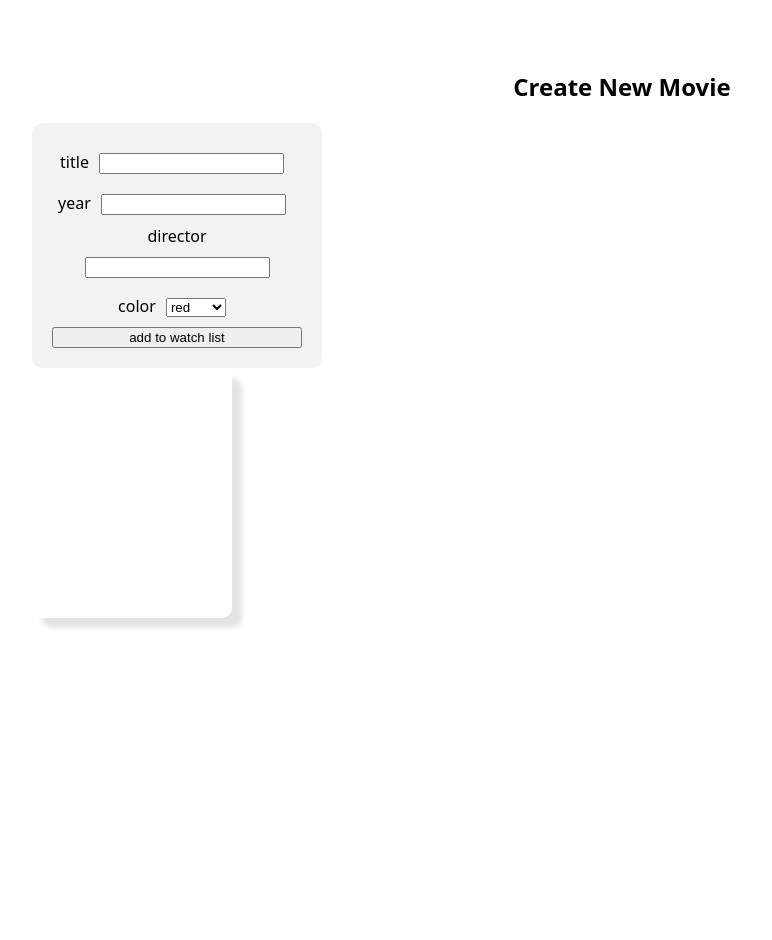
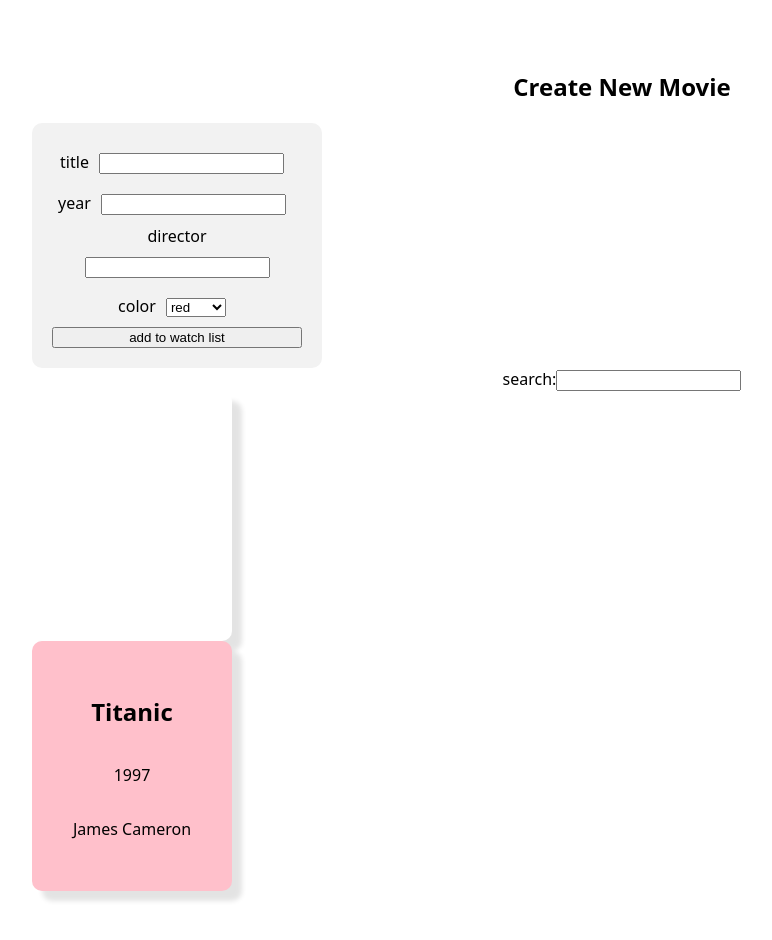
Before and after one commit to kashitamang/movie-list-maker, a React (Create React App) app: page / in a window 1280 px wide. Shown: the whole page, without its empty margins (18-790 px from the left). Before the commit the page ends 800 px from the top, so only its background shows below. Built offline with nearby package versions, Linux system fonts and the light colour scheme.

Commit message:
fized some errors, movie is rendering to page again, and to list, adds search input

```diff
--- a/src/App.js
+++ b/src/App.js
@@ -13,14 +13,19 @@
   const [movieYear, setMovieYear] = useState('');
   const [movieDirector, setMovieDirector] = useState('');
   const [movieColor, setMovieColor] = useState('');
-  const [allMovies, setAllMovies] = useState([]);
+  const [allMovies, setAllMovies] = useState([{
+    title: 'Titanic',
+    director: 'James Cameron',
+    year: '1997',
+    color: 'pink', }
+  ]);
   //filter state
   const [filteredMovies, setFilteredMovies] = useState(allMovies);
   const [filterMovie, setFilterMovie] = useState('');
   //put use effect here
+  useEffect(() => handleFilterMovies(filterMovie), [allMovies, filterMovie]);
 
-
-  console.table(allMovies);
+  console.table(movieTitle);
 
   //functions
   function handleSubmit(e) {
@@ -34,6 +39,22 @@
     };
 
     setAllMovies([...allMovies, movie]);
+    setMovieTitle('');
+    setMovieDirector('');
+    setMovieYear('');
+    setMovieColor('');
+  }
+
+  function handleDeleteMovie(title) {
+    const movieIndex = allMovies.findIndex(movie => movie.title === title);
+    allMovies.splice(movieIndex, 1);
+    setAllMovies([...allMovies]);
+  }
+
+  function handleFilterMovies(search) {
+    const searchMovies = allMovies.filter((movie) => movie.title.includes(search));
+
+    setFilteredMovies(searchMovies);
   }
 
   return (
@@ -49,6 +70,10 @@
         movieColor={movieColor}
         setMovieColor={setMovieColor}
       />
+      <label>
+        search:
+        <input value={filterMovie} onChange={e => filteredMovies(e.target.value)}/>
+      </label>
       <Movie
         movieTitle={movieTitle}
         movieYear={movieYear}
@@ -56,8 +81,8 @@
         movieColor={movieColor}
       />
       <MovieList
-        filteredMovies={allMovies}
-        // handleDeleteMovie={handleDeleteMovie}
+        filteredMovies={filteredMovies}
+        handleDeleteMovie={handleDeleteMovie}
       />
     </div>
   );
--- a/src/Components/Movie.js
+++ b/src/Components/Movie.js
@@ -1,16 +1,23 @@
 export default function Movie({
+  handleDeleteMovie,
   movieTitle,
+  movieDirector,
   movieYear,
-  movieDirector,
   movieColor,
-//   handleDeleteMovie,
+
 }) {
+//   console.log(movie);
 
   return (
-    <div className="movie-card" style={{ background: movieColor }}>
+    <div className="movie-card"
+      onClick={() => handleDeleteMovie && handleDeleteMovie(movieTitle)} style={{ backgroundColor: movieColor }}>
       <h2>{movieTitle}</h2>
       <p>{movieYear}</p>
       <p>{movieDirector}</p>
     </div>
   );
 }
+
+///getting errors :D check in with TA
+
+//
--- a/src/Components/MovieList.js
+++ b/src/Components/MovieList.js
@@ -1,20 +1,19 @@
 import Movie from './Movie.js';
 
-export default function MovieList({ handleDeleteMovie, filteredMovies, movie }) {
+export default function MovieList({ handleDeleteMovie, filteredMovies }) {
+  console.table(filteredMovies);
   return (
     <div className='movie-list'>
       {
         filteredMovies.map((movie, i) => (
-          <div
+          <Movie
             handleDeleteMovie={handleDeleteMovie}
             key={movie.title + i}
-            movie={movie}
-            className="movie-card"
-            style={{ background: movie.color }}>
-            <h2>{movie.title}</h2>
-            <p>{movie.year}</p>
-            <p>{movie.director}</p>
-          </div>
+            movieTitle={movie.title}
+            movieYear={movie.year}
+            movieDirector={movie.director}
+            movieColor={movie.color}
+            className="movie-card"/>
         ))
       }
     </div>
```
